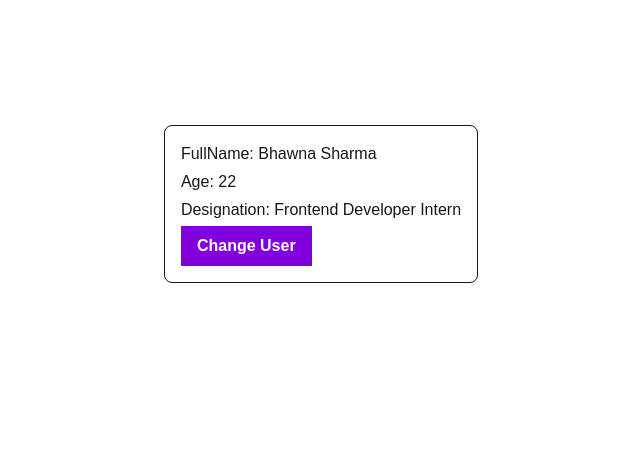
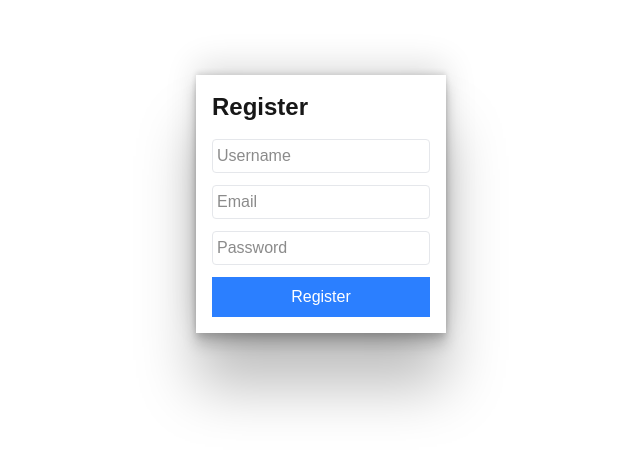
Before and after one commit to Bhawna0034/Next.js-React-Revision, a Next.js app: page / in a window 1280 px wide. Shown: the part 196-646 px from the top of the page, without its empty margins (319-959 px from the left). Built offline with nearby package versions, Linux system fonts and the light colour scheme.

Commit message:
useState() with form

```diff
--- /dev/null
+++ b/src/app/components/State/UserForm.js
@@ -0,0 +1,81 @@
+"use client";
+import React, { useState } from "react";
+
+const UserForm = () => {
+  const [user, setUser] = useState({
+    username: "",
+    email: "",
+    password: "",
+  });
+
+  const handleInputChange = (event) => {
+    const {name, value} = event.target;
+    setUser({
+        ...user,
+        [name]: value
+    })
+
+  };
+
+  const handleFormSubmit = (event) => {
+    event.preventDefault();
+    console.log(user);
+
+  }
+  return (
+    <div
+      className="bg-white p-4 w-[250px] "
+      style={{
+        boxShadow: `rgba(0, 0, 0, 0.25) 0px 54px 55px, rgba(0, 0, 0, 0.12) 0px -12px 30px, rgba(0, 0, 0, 0.12) 0px 4px 6px, rgba(0, 0, 0, 0.17) 0px 12px 13px, rgba(0, 0, 0, 0.09) 0px -3px 5px`,
+      }}
+    >
+      <h2 className="text-2xl font-semibold mb-4">Register</h2>
+      <form onSubmit={handleFormSubmit}>
+        <div className="mb-3">
+          <label htmlFor="username"></label>
+          <input
+            type="text"
+            name="username"
+            id="username"
+            value={user.username}
+            onChange={handleInputChange}
+            autoComplete="off"
+            placeholder="Username"
+            className="border border-gray-200 p-1 rounded-sm outline-none w-full"
+          />
+        </div>
+        <div className="mb-3">
+          <label htmlFor="email"></label>
+          <input
+            type="email"
+            name="email"
+            id="email"
+            value={user.email}
+            onChange={handleInputChange}
+            autoComplete="off"
+            placeholder="Email"
+            className="border border-gray-200 p-1 rounded-sm outline-none w-full"
+          />
+        </div>
+        <div className="mb-3">
+          <label htmlFor="password"></label>
+          <input
+            type="password"
+            name="password"
+            id="password"
+            value={user.password}
+            onChange={handleInputChange}
+            autoComplete="off"
+            placeholder="Password"
+            className="border border-gray-200 p-1 rounded-sm outline-none w-full"
+          />
+        </div>
+        <button className="bg-blue-500 text-white w-full px-4 py-2">
+          Register
+        </button>
+      </form>
+    </div>
+  );
+};
+
+export default UserForm;
--- a/src/app/page.js
+++ b/src/app/page.js
@@ -1,11 +1,12 @@
 import Image from "next/image";
-import UserProfile from "./components/State/UserProfile";
+
+import UserForm from "./components/State/UserForm";
 
 export default function Home() {
   const isLoggedIn = true;
   return (
     <main className="flex items-center justify-center h-lvh">
-      <UserProfile />
+      <UserForm />
     </main>
   );
 }
```
